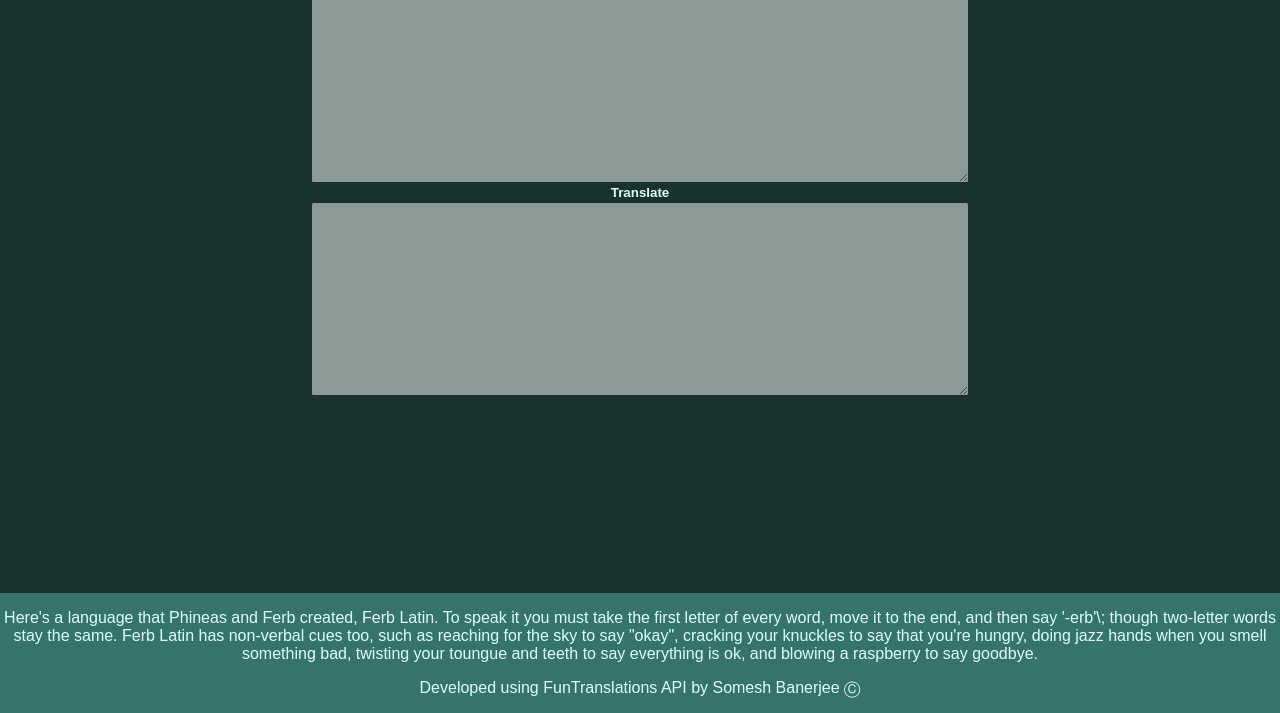
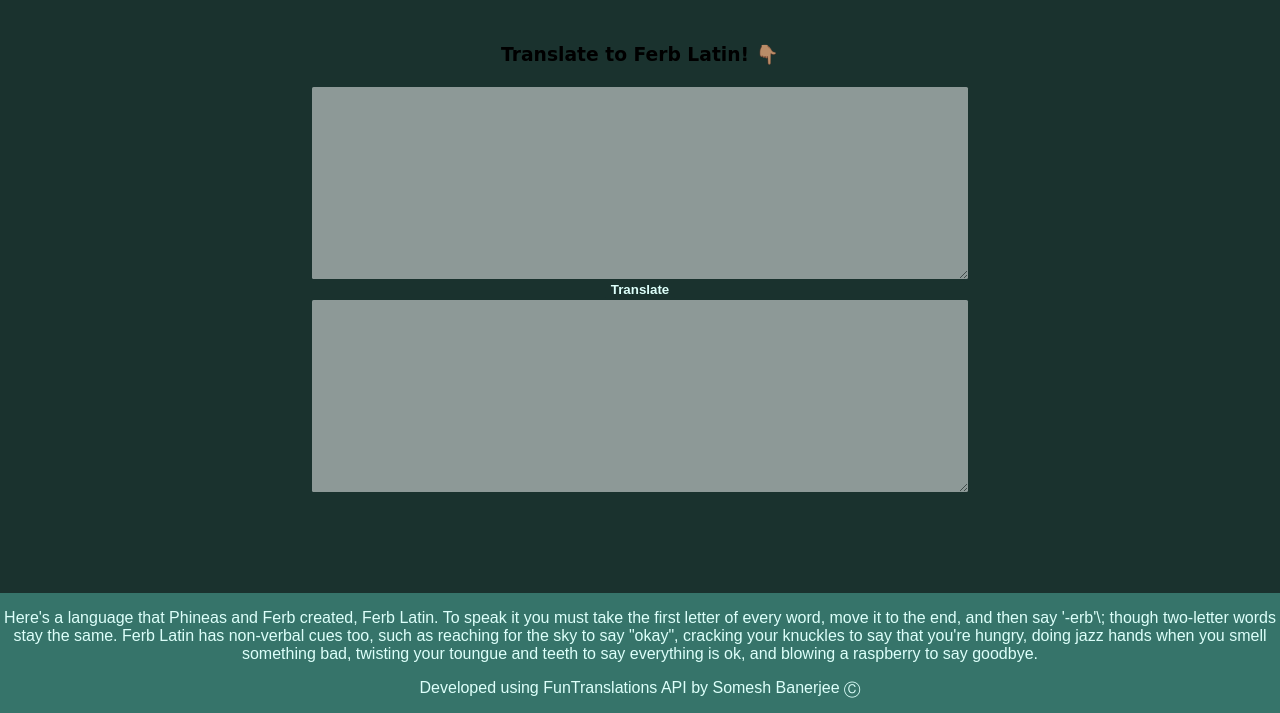
Before and after one commit to Somesh11097/Ferb-Latin-Converter, a plain HTML site: page index.html in a window 1280 px wide. Shown: the part 87-800 px from the top of the page. Drawn offline with Linux system fonts and the light colour scheme.

Commit message:
Update styles.css

```diff
--- a/styles.css
+++ b/styles.css
@@ -16,17 +16,15 @@ body{
 }
 
 header{
-    background-color: var(--primary-color);
     color:var(--light);
     text-align: center;
     font-size: larger;
-    margin:0;
-    position:fixed;
-    bottom:0;
-    left:0;
-    right:0;
     font-family: 'Courgette', cursive;
 }
+
+
+
+
 /* #middle{
     background-image: url(images/images.jpg);
     background-repeat: no-repeat;
```
